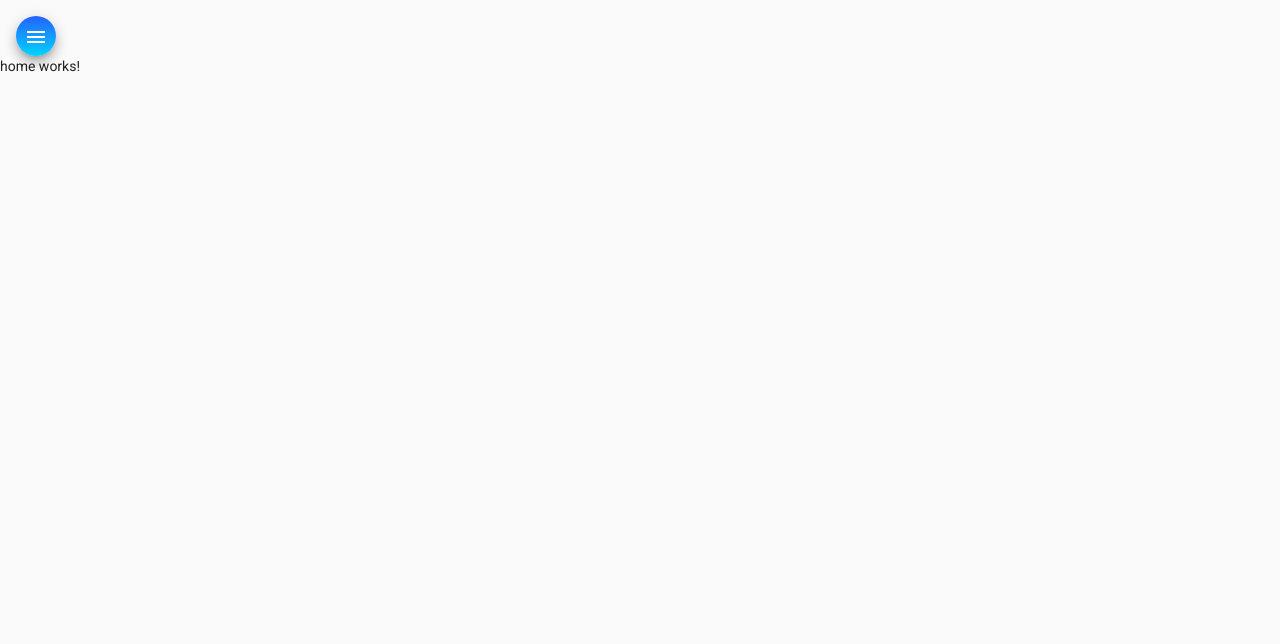
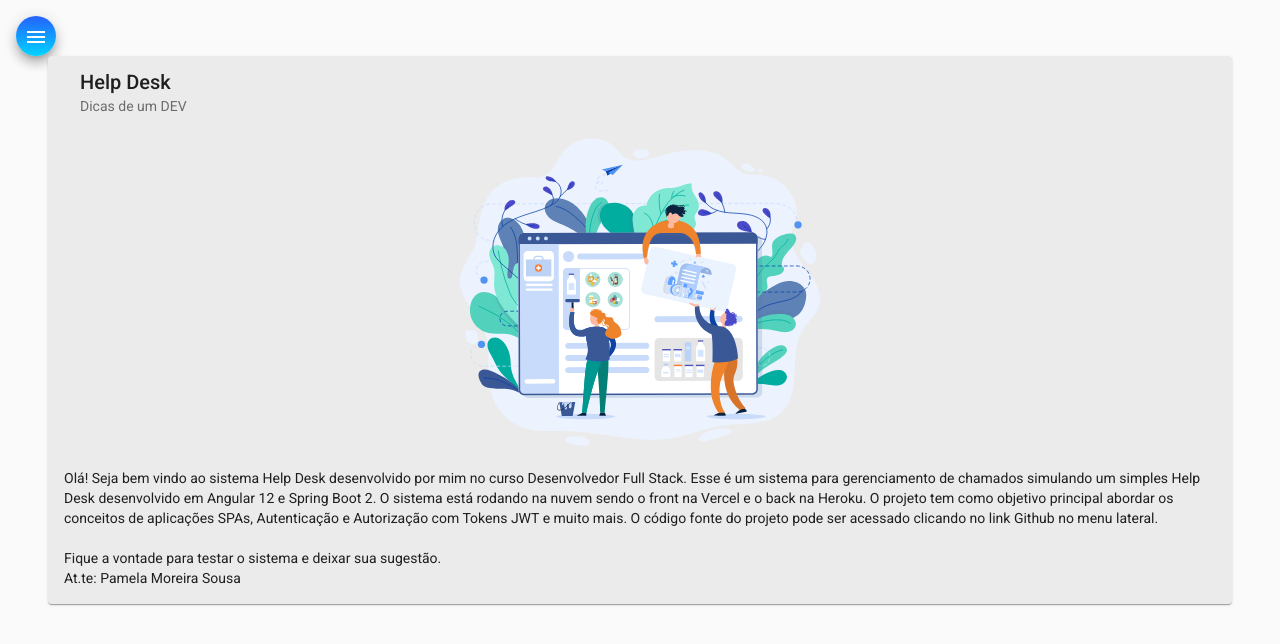
Before and after one commit to pamelamoreiras/helpdesk-front-ok, an Angular app: page /home in a window 1280 px wide. Shown: the top 644 px of the page. Built offline with nearby package versions, Linux system fonts and the light colour scheme.

Commit message:
html e css para componente Home

```diff
--- a/src/app/components/home/home.component.css
+++ b/src/app/components/home/home.component.css
@@ -0,0 +1,9 @@
+.card {
+    width: 90%;
+    margin: auto;
+    background-color: rgb(235, 235, 235);
+}
+
+img {
+    height: 20rem;
+}
--- a/src/app/components/home/home.component.html
+++ b/src/app/components/home/home.component.html
@@ -1 +1,17 @@
-<p>home works!</p>
+<mat-card class="card">
+    <mat-card-header>
+      <mat-card-title>Help Desk</mat-card-title>
+      <mat-card-subtitle>Dicas de um DEV</mat-card-subtitle>
+    </mat-card-header>
+    <img mat-card-image src="assets/img/home-img.svg" alt="Image Home Help Desk">
+    <mat-card-content>
+      <p>
+        Olá! Seja bem vindo ao sistema Help Desk desenvolvido por mim no curso Desenvolvedor Full Stack.
+        Esse é um sistema para gerenciamento de chamados simulando um simples Help Desk desenvolvido em Angular 12 e Spring Boot 2.
+        O sistema está rodando na nuvem sendo o front na Vercel e o back na Heroku.
+        O projeto tem como objetivo principal abordar os conceitos de aplicações SPAs, Autenticação e Autorização com Tokens JWT e muito mais. O código fonte do projeto pode ser acessado clicando no link Github no menu lateral.
+        <br /><br /> Fique a vontade para testar o sistema e deixar sua sugestão.
+        <br /> At.te: Pamela Moreira Sousa
+      </p>
+    </mat-card-content>
+  </mat-card>
```
Also changed, not shown: src/assets/img/home-img.svg (added), src/assets/img/login-image.svg (added).
